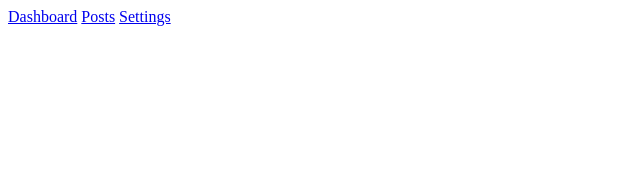
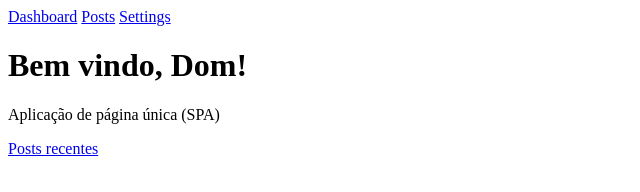
Before and after one commit to hudsonviana/single-page-application, a website with bundled scripts: page frontend/index.html in a window 1280 px wide. Shown: the whole page, without its empty margins (0-640 px from the left). Built offline with nearby package versions, Linux system fonts and the light colour scheme.

Commit message:
Classe de renderização do Dashboard implementada

```diff
--- a/frontend/index.html
+++ b/frontend/index.html
@@ -12,6 +12,7 @@
       <a href="/posts" class="nav__link" data-link>Posts</a>
       <a href="/settings" class="nav__link" data-link>Settings</a>
     </nav>
+    <div id="app"></div>
     <script type="module" src="/static/js/index.js"></script>
   </body>
 </html>
--- a/frontend/static/js/index.js
+++ b/frontend/static/js/index.js
@@ -1,3 +1,5 @@
+import Dashboard from './views/Dashboard.js';
+
 const navigateTo = (url) => {
   history.pushState(null, null, url);
   router();
@@ -5,9 +7,10 @@ const navigateTo = (url) => {
 
 const router = async () => {
   const routes = [
-    { path: '/', view: () => console.log('Viewing Dashboard') },
-    { path: '/posts', view: () => console.log('Viewing Posts') },
-    { path: '/settings', view: () => console.log('Viewing Settings') },
+    { path: '/', view: Dashboard },
+    // { path: '/', view: () => console.log('Viewing Dashboard') },
+    // { path: '/posts', view: () => console.log('Viewing Posts') },
+    // { path: '/settings', view: () => console.log('Viewing Settings') },
   ];
 
   const potentialMatches = routes.map((route) => {
@@ -26,7 +29,11 @@ const router = async () => {
     };
   }
 
-  match.route.view();
+  const view = new match.route.view();
+
+  document.querySelector('#app').innerHTML = await view.getHtml();
+
+  // match.route.view();
 };
 
 window.addEventListener('popstate', router);
--- /dev/null
+++ b/frontend/static/js/views/AbstractView.js
@@ -0,0 +1,11 @@
+export default class {
+  constructor() {}
+
+  setTitle(title) {
+    document.title = title;
+  }
+
+  async getHtml() {
+    return '';
+  }
+}
--- /dev/null
+++ b/frontend/static/js/views/Dashboard.js
@@ -0,0 +1,18 @@
+import AbstractView from './AbstractView.js';
+
+export default class extends AbstractView {
+  constructor() {
+    super();
+    this.setTitle('Dashboard');
+  }
+
+  async getHtml() {
+    return `
+      <h1>Bem vindo, Dom!</h1>
+      <p>Aplicação de página única (SPA)</p>
+      <p>
+        <a href="/posts" class="nav__link" data-link>Posts recentes</a>
+      </p>
+    `;
+  }
+}
```
